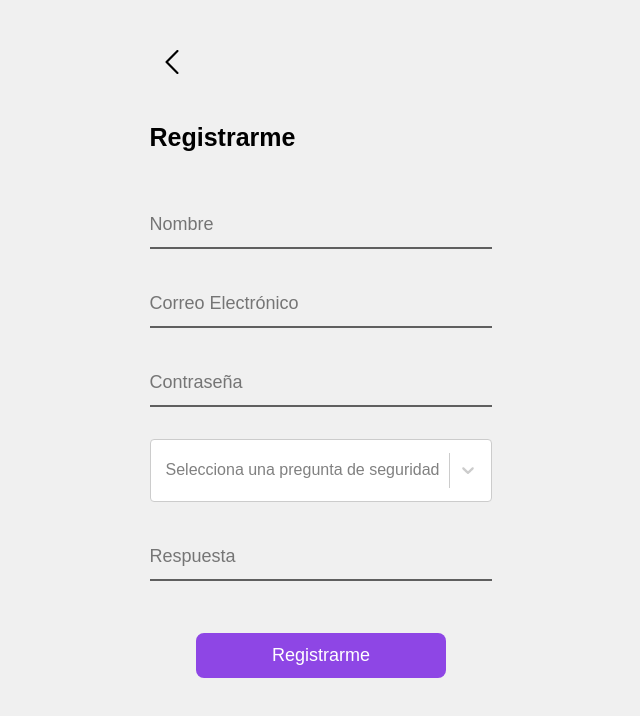
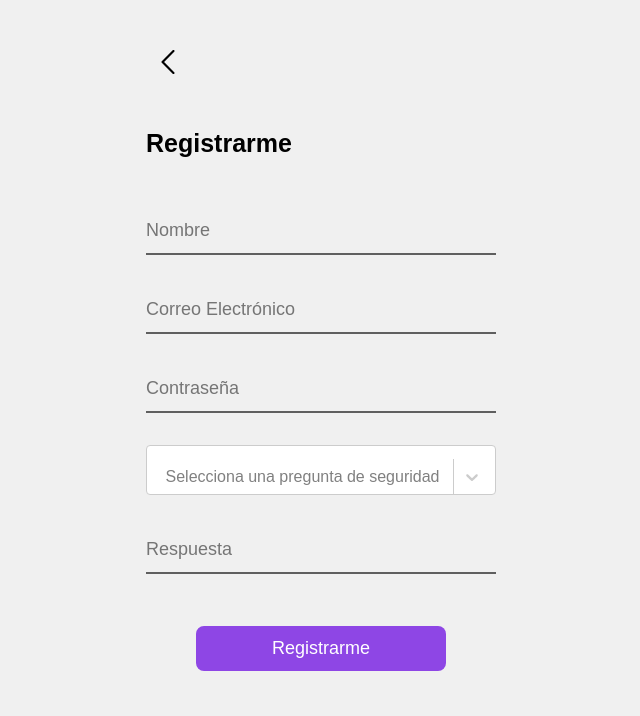
Before and after one commit to axensz/MoneyTrack, a React (Vite) app: page /register in a window 1280 px wide. Shown: the top 716 px of the page, without its empty margins (319-959 px from the left). Built offline with nearby package versions, Linux system fonts and the light colour scheme; what chartjs-plugin-datalabels would draw is missing.

Commit message:
V5 - Cambios finales

```diff
--- a/src/components/createTransaction.jsx
+++ b/src/components/createTransaction.jsx
@@ -5,11 +5,12 @@ import "../styles/create.scss";
 
 const CrearTransaccion = () => {
     const navigate = useNavigate();
+    const today = new Date().toISOString().split("T")[0]; // YYYY-MM-DD
     const [titulo, setTitulo] = useState("");
-    const [monto, setMonto] = useState(""); // Se almacena el valor numérico en formato string
+    const [monto, setMonto] = useState("");
     const [tipo, setTipo] = useState("");
     const [cuenta, setCuenta] = useState("");
-    const [fecha, setFecha] = useState("");
+    const [fecha, setFecha] = useState(today); // Se inicializa con la fecha de hoy
     const [cuentas, setCuentas] = useState([]);
 
     useEffect(() => {
@@ -74,7 +75,7 @@ const CrearTransaccion = () => {
                     onChange={(e) => setFecha(e.target.value)}
                     required
                 />
-                <button type="submit" >Guardar</button>
+                <button type="submit">Guardar</button>
                 <button type="button" className="submit-btn" onClick={() => navigate('/home')}>Volver</button>
             </form>
         </div>
--- a/src/components/register.jsx
+++ b/src/components/register.jsx
@@ -25,20 +25,33 @@ function Register() {
   const customStyles = {
     container: (provided) => ({
       ...provided,
-      width: '100%',
+      width: "350px", // Tamaño fijo
+      margin: "0 auto", // Centrado horizontal
     }),
     control: (provided) => ({
       ...provided,
-      width: '100%',
-      minHeight: '40px',
-      padding: '5px',
+      width: "100%",
+      height: "50px", // Altura fija
+      padding: "5px",
+      display: "flex",
+      alignItems: "center",
     }),
     singleValue: (provided) => ({
       ...provided,
-      whiteSpace: 'normal',
-      wordBreak: 'break-word',
+      whiteSpace: "normal",
+      wordWrap: "break-word",
+      overflow: "visible", // Evita corte del texto
+    }),
+    menu: (provided) => ({
+      ...provided,
+      width: "350px", // Asegura que el menú no cambie de tamaño
+      wordWrap: "break-word",
+      margin: "0 auto", // Centrar menú
+      textAlign: "center", // Centrar texto en el menú
     }),
   };
+
+
 
   const handleRegister = (e) => {
     e.preventDefault();
--- a/src/components/transactions.jsx
+++ b/src/components/transactions.jsx
@@ -2,10 +2,15 @@ import { useState, useEffect, useCallback } from "react";
 import Navbar from "../components/navbar";
 import Header from "../components/Header";
 import "../styles/transactions.scss";
-import { monthOptions, obtenerTransacciones, formatNumber } from "../utils/transactions";
+import {
+  monthOptions,
+  obtenerTransacciones,
+  formatNumber
+} from "../utils/transactions";
 
 const Transactions = () => {
   const [selectedMonth, setSelectedMonth] = useState(() => {
+    // Por defecto, mes actual con padding (ej: "07")
     return (new Date().getMonth() + 1).toString().padStart(2, "0");
   });
   const [filterType, setFilterType] = useState("todos");
@@ -13,33 +18,49 @@ const Transactions = () => {
   const [totalAmount, setTotalAmount] = useState(0);
 
   const loadTransactions = useCallback(() => {
-    if (!selectedMonth) return;
+    console.log("loadTransactions() - Mes seleccionado:", selectedMonth);
+    console.log("loadTransactions() - Filtro de tipo:", filterType);
 
+    // Obtener las transacciones del mes
     let transaccionesMes = obtenerTransacciones(selectedMonth);
-    if (!Array.isArray(transaccionesMes)) transaccionesMes = [];
+    console.log("Transacciones obtenidas para el mes:", transaccionesMes);
 
+    if (!Array.isArray(transaccionesMes)) {
+      console.warn("transaccionesMes no es un array, se asigna []");
+      transaccionesMes = [];
+    }
+
+    // Filtrar por tipo
     const filteredTransactions =
       filterType === "todos"
         ? transaccionesMes
         : transaccionesMes.filter((t) => t.tipo === filterType);
 
+    console.log("Transacciones filtradas:", filteredTransactions);
     setTransactions(filteredTransactions);
 
+    // Calcular total
     const total = filteredTransactions.reduce((acc, { monto, tipo }) => {
+      // Asegurarse de que 'monto' sea un número
       const montoNumerico = parseFloat(monto) || 0;
+      // Suma o resta según sea ingreso/gasto
       return tipo === "gasto" ? acc - montoNumerico : acc + montoNumerico;
     }, 0);
 
+    console.log("Suma final (total):", total);
     setTotalAmount(total);
   }, [selectedMonth, filterType]);
 
+  // Cargar transacciones al montar o cambiar mes/tipo
   useEffect(() => {
     loadTransactions();
   }, [selectedMonth, filterType, loadTransactions]);
 
+  // Escucha cambios en localStorage (evento "storage")
   useEffect(() => {
     const handleStorageChange = (e) => {
       if (e.key === "transacciones") {
+        console.log("Evento storage capturado en 'transacciones':", e.newValue);
         try {
           const nuevasTransacciones = JSON.parse(e.newValue);
           if (Array.isArray(nuevasTransacciones)) {
@@ -66,6 +87,7 @@ const Transactions = () => {
             <label htmlFor="mesTransaccion">Mes:</label>
             <select
               id="mesTransaccion"
+              className="fixed-width" // Para que no cambie de tamaño
               value={selectedMonth}
               onChange={(e) => setSelectedMonth(e.target.value)}
             >
@@ -81,6 +103,7 @@ const Transactions = () => {
             <label htmlFor="tipoFiltro">Tipo:</label>
             <select
               id="tipoFiltro"
+              className="fixed-width" // Para que no cambie de tamaño
               value={filterType}
               onChange={(e) => setFilterType(e.target.value)}
             >
@@ -92,6 +115,7 @@ const Transactions = () => {
         </div>
 
         <div className="divider"></div>
+
         <div id="listaTransacciones">
           {transactions.length > 0 ? (
             transactions.map(({ titulo, cuenta, tipo, monto }, index) => (
@@ -99,7 +123,9 @@ const Transactions = () => {
                 <div className="transaction-info">
                   <strong>{titulo}</strong>
                   <br />
-                  <small>{cuenta} - {tipo}</small>
+                  <small>
+                    {cuenta} - {tipo}
+                  </small>
                 </div>
                 <div
                   className="transaction-amount"
```
